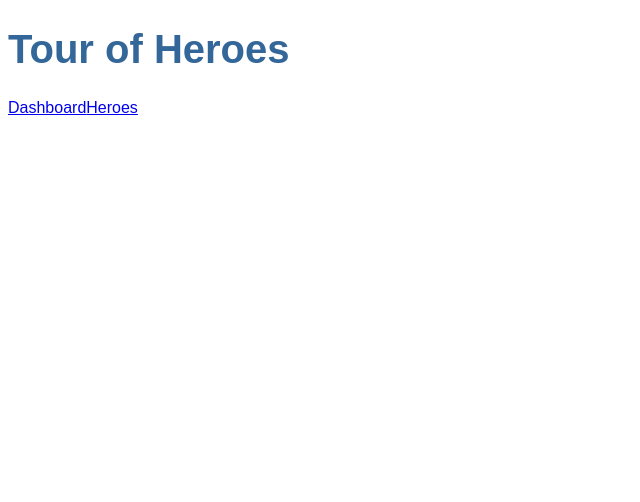
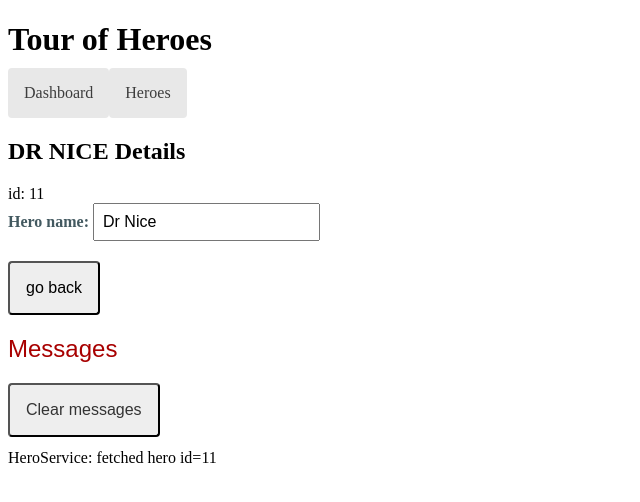
Before and after one commit to clairtonluz/learning-angular-11, an Angular app: page /detail/11 in a window 1280 px wide. Before the commit this address led to /. Shown: the top 502 px of the page, without its empty margins (0-640 px from the left). Built offline with nearby package versions, Linux system fonts and the light colour scheme.

Commit message:
add navigation

```diff
--- a/src/app/app-routing.module.ts
+++ b/src/app/app-routing.module.ts
@@ -1,12 +1,14 @@
 import { NgModule } from '@angular/core';
 import { RouterModule, Routes } from '@angular/router';
 import { DashboardComponent } from './dashboard/dashboard.component';
+import { HeroDetailComponent } from './hero-detail/hero-detail.component';
 import { HeroesComponent } from './heroes/heroes.component';
 
 const routes: Routes = [
+  { path: '', redirectTo: '/dashboard', pathMatch: 'full' },
+  { path: 'dashboard', component: DashboardComponent },
   { path: 'heroes', component: HeroesComponent },
-  { path: 'dashboard', component: DashboardComponent },
-  { path: '', redirectTo: '/dashboard', pathMatch: 'full' },
+  { path: 'detail/:id', component: HeroDetailComponent },
 ];
 
 @NgModule({
--- a/src/app/app.component.css
+++ b/src/app/app.component.css
@@ -1,25 +1,21 @@
-/* Application-wide Styles */
+/* AppComponent's private CSS styles */
 h1 {
-  color: #369;
-  font-family: Arial, Helvetica, sans-serif;
-  font-size: 250%;
+  margin-bottom: 0;
 }
-h2,
-h3 {
-  color: #444;
-  font-family: Arial, Helvetica, sans-serif;
-  font-weight: lighter;
+nav a {
+  padding: 1rem;
+  text-decoration: none;
+  margin-top: 10px;
+  display: inline-block;
+  background-color: #e8e8e8;
+  color: #3d3d3d;
+  border-radius: 4px;
 }
-body {
-  margin: 2em;
+
+nav a:hover {
+  color: white;
+  background-color: #42545c;
 }
-body,
-input[type="text"],
-button {
-  color: #333;
-  font-family: Cambria, Georgia, serif;
+nav a.active {
+  background-color: black;
 }
-/* everywhere else */
-* {
-  font-family: Arial, Helvetica, sans-serif;
-}
--- a/src/app/dashboard/dashboard.component.html
+++ b/src/app/dashboard/dashboard.component.html
@@ -1,6 +1,6 @@
 <h2>Top Heroes</h2>
 <div class="heroes-menu">
-  <a *ngFor="let hero of heroes">
+  <a *ngFor="let hero of heroes" routerLink="/detail/{{ hero.id }}">
     {{ hero.name }}
   </a>
 </div>
--- a/src/app/hero-detail/hero-detail.component.css
+++ b/src/app/hero-detail/hero-detail.component.css
@@ -0,0 +1,24 @@
+/* HeroDetailComponent's private CSS styles */
+label {
+  color: #435960;
+  font-weight: bold;
+}
+input {
+  font-size: 1em;
+  padding: 0.5rem;
+}
+button {
+  margin-top: 20px;
+  background-color: #eee;
+  padding: 1rem;
+  border-radius: 4px;
+  font-size: 1rem;
+}
+button:hover {
+  background-color: #cfd8dc;
+}
+button:disabled {
+  background-color: #eee;
+  color: #ccc;
+  cursor: auto;
+}
--- a/src/app/hero-detail/hero-detail.component.html
+++ b/src/app/hero-detail/hero-detail.component.html
@@ -5,4 +5,5 @@
     <label for="hero-name">Hero name: </label>
     <input id="hero-name" [(ngModel)]="hero.name" placeholder="name" />
   </div>
+  <button (click)="goBack()">go back</button>
 </div>
--- a/src/app/hero-detail/hero-detail.component.ts
+++ b/src/app/hero-detail/hero-detail.component.ts
@@ -1,5 +1,8 @@
+import { Location } from '@angular/common';
 import { Component, Input, OnInit } from '@angular/core';
+import { ActivatedRoute } from '@angular/router';
 import { Hero } from '../hero';
+import { HeroService } from '../hero.service';
 
 @Component({
   selector: 'app-hero-detail',
@@ -9,7 +12,21 @@ import { Hero } from '../hero';
 export class HeroDetailComponent implements OnInit {
   @Input() hero?: Hero;
 
-  constructor() {}
+  constructor(
+    private route: ActivatedRoute,
+    private heroService: HeroService,
+    private location: Location
+  ) {}
 
-  ngOnInit(): void {}
+  ngOnInit(): void {
+    this.getHero();
+  }
+
+  getHero(): void {
+    const id = +this.route.snapshot.paramMap.get('id');
+    this.heroService.getHero(id).subscribe((hero) => (this.hero = hero));
+  }
+  goBack(): void {
+    this.location.back();
+  }
 }
--- a/src/app/hero.service.ts
+++ b/src/app/hero.service.ts
@@ -15,4 +15,11 @@ export class HeroService {
     this.messageService.add('HeroService: fetched heroes');
     return heroes;
   }
+  getHero(id: number): Observable<Hero> {
+    // For now, assume that a hero with the specified `id` always exists.
+    // Error handling will be added in the next step of the tutorial.
+    const hero = HEROES.find((h) => h.id === id) as Hero;
+    this.messageService.add(`HeroService: fetched hero id=${id}`);
+    return of(hero);
+  }
 }
--- a/src/app/heroes/heroes.component.css
+++ b/src/app/heroes/heroes.component.css
@@ -6,32 +6,36 @@
   width: 15em;
 }
 .heroes li {
+  position: relative;
   cursor: pointer;
-  position: relative;
-  left: 0;
+}
+
+.heroes li:hover {
+  left: 0.1em;
+}
+
+.heroes a {
+  color: #333;
+  text-decoration: none;
   background-color: #eee;
   margin: 0.5em;
   padding: 0.3em 0;
   height: 1.6em;
   border-radius: 4px;
+  display: block;
+  width: 100%;
 }
-.heroes li:hover {
+
+.heroes a:hover {
   color: #2c3a41;
   background-color: #e6e6e6;
-  left: 0.1em;
 }
-.heroes li.selected {
-  background-color: black;
-  color: white;
+
+.heroes a:active {
+  background-color: #525252;
+  color: #fafafa;
 }
-.heroes li.selected:hover {
-  background-color: #505050;
-  color: white;
-}
-.heroes li.selected:active {
-  background-color: black;
-  color: white;
-}
+
 .heroes .badge {
   display: inline-block;
   font-size: small;
@@ -43,10 +47,8 @@
   left: -1px;
   top: -4px;
   height: 1.8em;
+  min-width: 16px;
+  text-align: right;
   margin-right: 0.8em;
   border-radius: 4px 0 0 4px;
 }
-
-input {
-  padding: 0.5rem;
-}
--- a/src/app/heroes/heroes.component.html
+++ b/src/app/heroes/heroes.component.html
@@ -1,12 +1,8 @@
 <h2>My Heroes</h2>
 <ul class="heroes">
-  <li
-    *ngFor="let hero of heroes"
-    (click)="onSelect(hero)"
-    [class.selected]="hero === selectedHero"
-  >
-    <span class="badge">{{ hero.id }}</span> {{ hero.name }}
+  <li *ngFor="let hero of heroes">
+    <a routerLink="/detail/{{ hero.id }}">
+      <span class="badge">{{ hero.id }}</span> {{ hero.name }}
+    </a>
   </li>
 </ul>
-
-<app-hero-detail [hero]="selectedHero"></app-hero-detail>
--- a/src/app/heroes/heroes.component.ts
+++ b/src/app/heroes/heroes.component.ts
@@ -1,7 +1,6 @@
 import { Component, OnInit } from '@angular/core';
 import { Hero } from '../hero';
 import { HeroService } from '../hero.service';
-import { MessageService } from '../message.service';
 
 @Component({
   selector: 'app-heroes',
@@ -10,20 +9,11 @@ import { MessageService } from '../message.service';
 })
 export class HeroesComponent implements OnInit {
   heroes: Hero[] = [];
-  selectedHero?: Hero;
 
-  constructor(
-    private heroService: HeroService,
-    private messageService: MessageService
-  ) {}
+  constructor(private heroService: HeroService) {}
 
   ngOnInit(): void {
     this.getHeroes();
-  }
-
-  onSelect(hero: Hero): void {
-    this.selectedHero = hero;
-    this.messageService.add(`HeroesComponent: Selected hero id=${hero.id}`);
   }
 
   getHeroes(): void {
```
